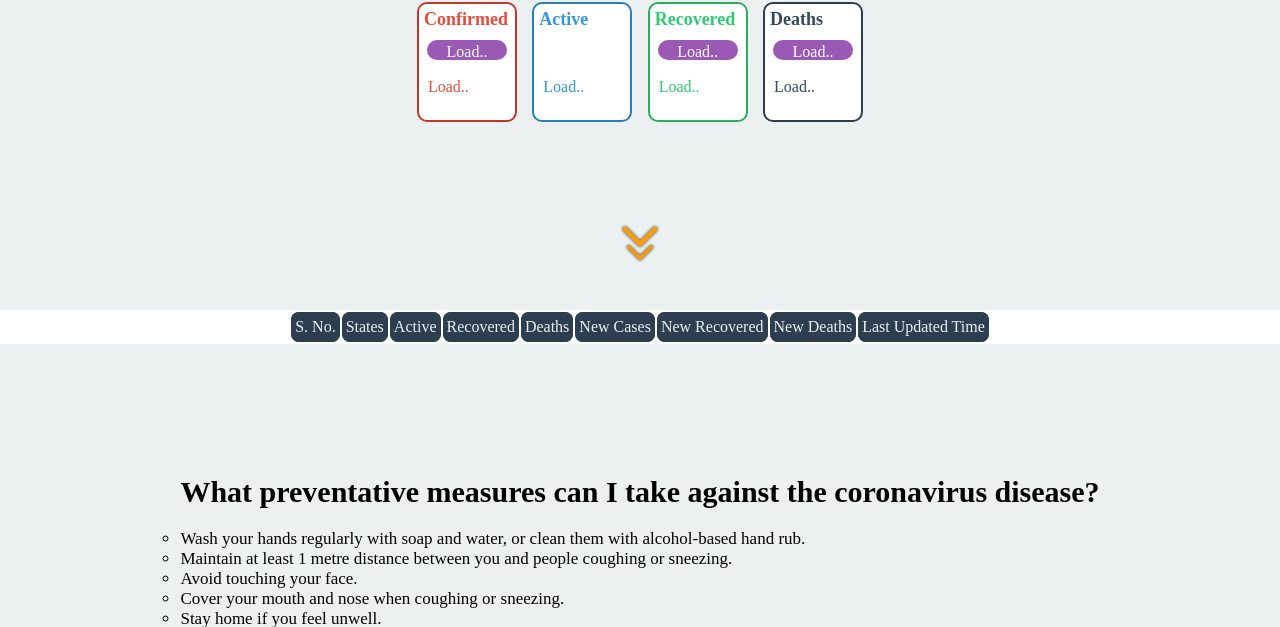
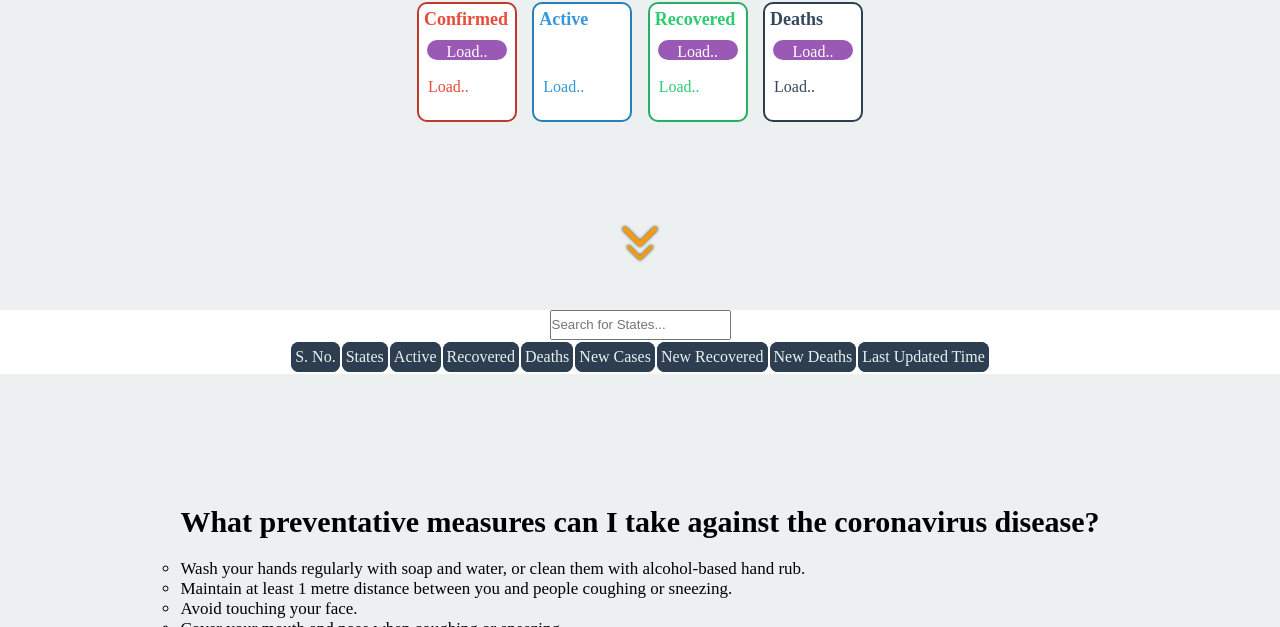
Before and after one commit to techishant/covid, a plain HTML site: page index.html in a window 1280 px wide. Shown: the part 473-1100 px from the top of the page. Drawn offline with Linux system fonts and the light colour scheme; no server answers.

Commit message:
Add files via upload

```diff
--- a/index.html
+++ b/index.html
@@ -93,6 +93,7 @@
       </div>
 
       <div class="mainDiv">
+        <input type="text" id="myInputState" onkeyup="filterFunction()" placeholder="Search for States...">
         <table id="covidTable"></table>
       </div>
 
--- a/script.js
+++ b/script.js
@@ -89,3 +89,27 @@ async function fetchingData() {
   }
 }
 fetchingData();
+
+
+function filterFunction() {
+  // Declare variables
+  var input, filter, tr, td, i, txtValue;
+  input = document.getElementById("myInputState");
+  filter = input.value.toUpperCase();
+  tr = covidTable.getElementsByTagName("tr");
+
+  // Loop through all table rows, and hide those who don't match the search query
+  for (i = 0; i < tr.length; i++) {
+    td = tr[i].getElementsByTagName("td")[1];
+    if (td) {
+      txtValue = td.textContent || td.innerText;
+      if (txtValue.toUpperCase().indexOf(filter) > -1) {
+        tr[i].style.display = "";
+        tr[0].style.display = "";
+      } else {
+        tr[i].style.display = "none";
+        tr[0].style.display = "";
+      }
+    }
+  }
+}
--- a/style.css
+++ b/style.css
@@ -503,7 +503,10 @@ footer .footer_official_logo_fig img {
   }
 }
 
-
+#myInputState{
+  height: 30px;
+  width: fit-content;
+}
 
 
 .mainDiv{
```
